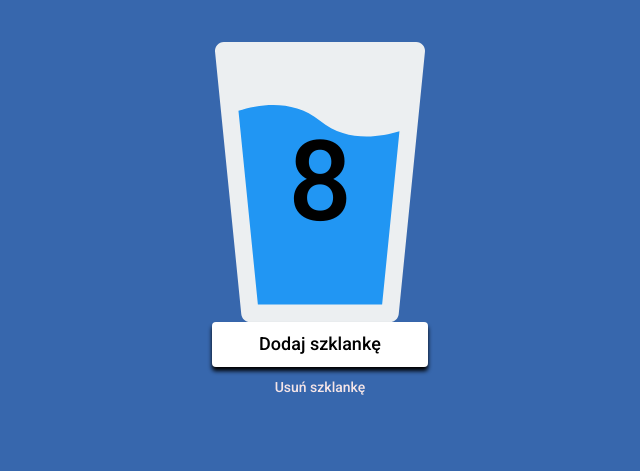
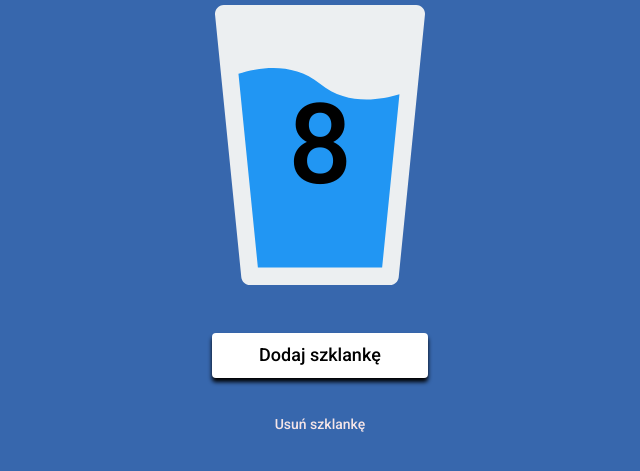
Before and after one commit to mwroblewski/WTF_hydrapp, a website built with webpack: page src/content/index.html in a window 1280 px wide. Shown: the part 239-710 px from the top of the page, without its empty margins (320-960 px from the left). Built offline with nearby package versions, Linux system fonts and the light colour scheme; files whose address does not match are found by name.

Commit message:
final touch on buttons CSS

```diff
--- a/src/scss/main.scss
+++ b/src/scss/main.scss
@@ -32,6 +32,7 @@ body {
   background: #fff;
   min-width: 216px;
   box-shadow: 0px 4px 4px rgba(0, 0, 0, 25);
+  margin: 48px 0 26px;
 }
 
 .button-remove {
```
Also changed, not shown: dist/css/main.css, 1 other file.
